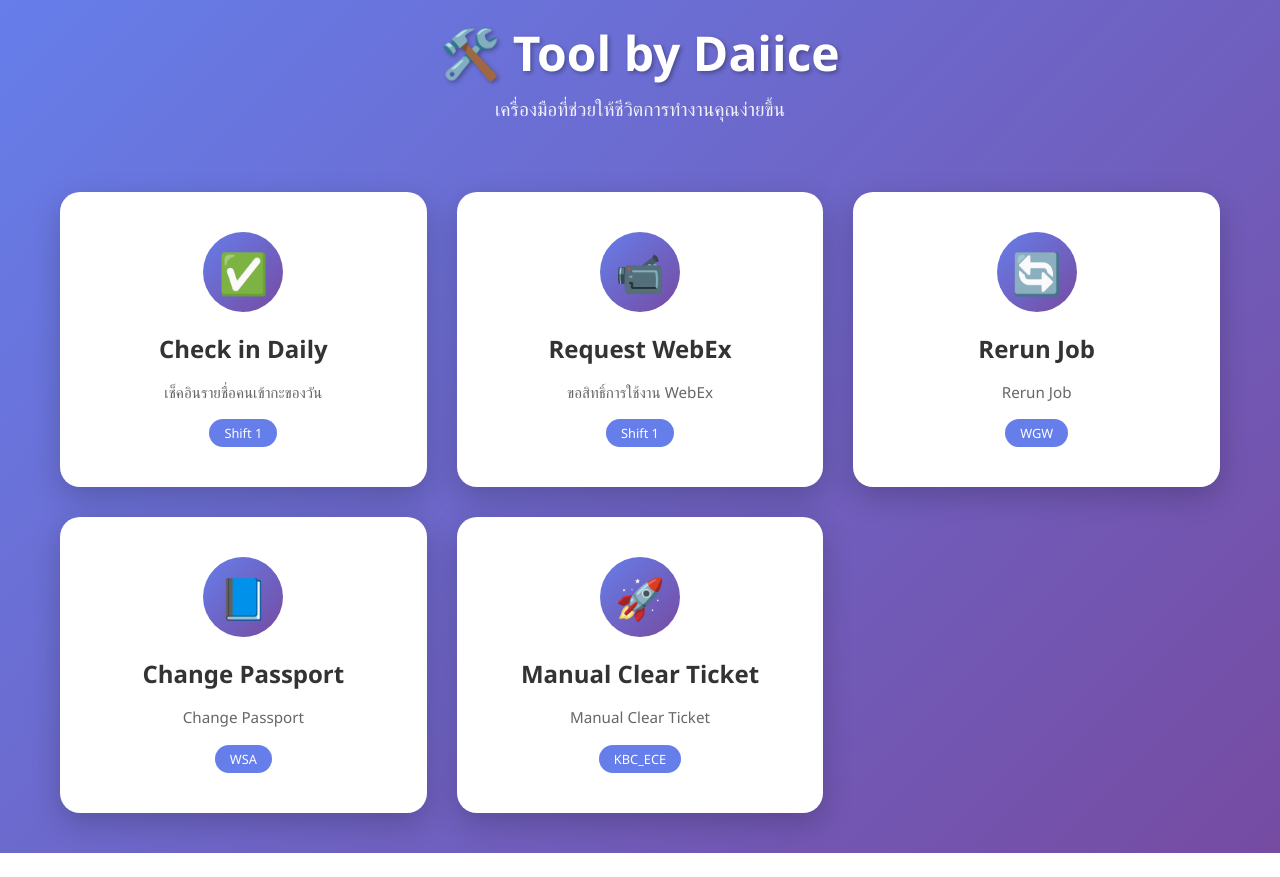
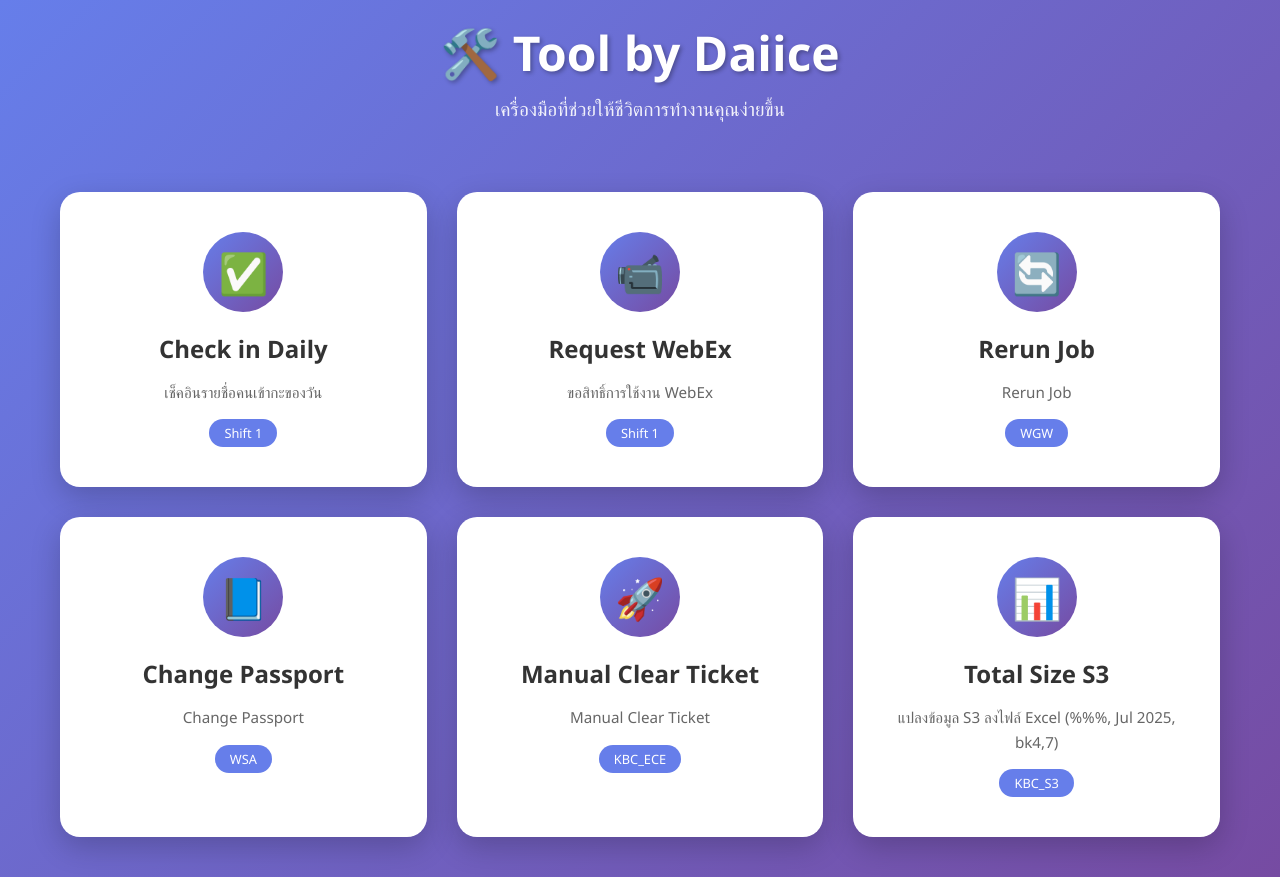
Before and after one commit to daiice/KMain, a plain HTML site: page index.html in a window 1280 px wide. Before the commit the page ends 853 px from the top, so only its background shows below. Drawn offline with Linux system fonts and the light colour scheme.

Commit message:
Update index.html

```diff
--- a/index.html
+++ b/index.html
@@ -207,6 +207,13 @@
                 <p>Manual Clear Ticket</p>
                 <span class="badge">KBC_ECE</span>
             </div>
+            <div class="tool-card" onclick="navigateTo('s3converter')">
+                <div class="icon">📊</div>
+                <h2>Total Size S3</h2>
+                <p>แปลงข้อมูล S3 ลงไฟล์ Excel (%%%, Jul 2025, bk4,7)</p>
+                <span class="badge">KBC_S3</span>
+            </div>
+
         </div>
     </div>
 
@@ -217,7 +224,8 @@
                 'checkin': 'https://daiice.github.io/CheckInDaily/',
                 'rerun': 'https://daiice.github.io/RerunJob/',
                 'passport': 'https://daiice.github.io/Passport/',
-                'clearticket': 'https://daiice.github.io/ManualClearTicket/'
+                'clearticket': 'https://daiice.github.io/ManualClearTicket/',
+                's3converter': 'https://daiice.github.io/S3/'
             };
 
             // เปิดลิงก์ไปยังหน้า tool
```
